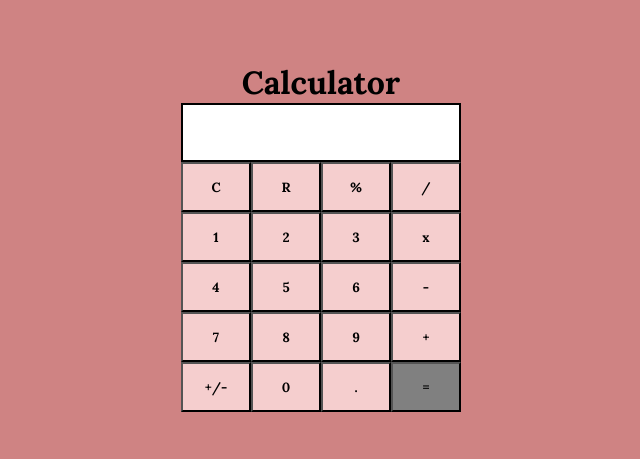
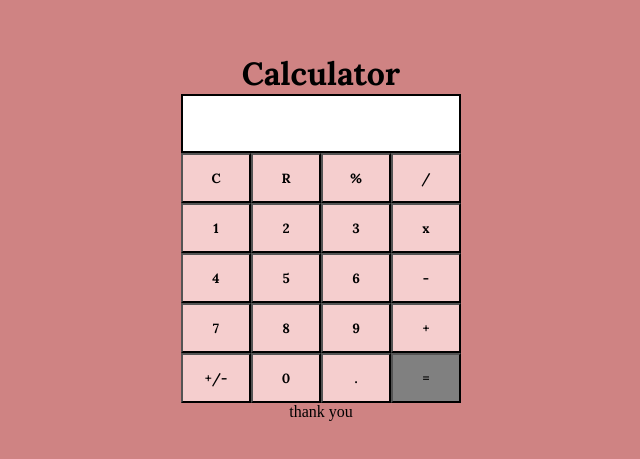
Before and after one commit to harsh-081004/Calculator, a React (Vite) app: page / in a window 1280 px wide. Shown: the part 163-622 px from the top of the page, without its empty margins (319-959 px from the left). Built offline with nearby package versions, Linux system fonts and the light colour scheme.

Commit message:
thank you added

```diff
--- a/src/App.jsx
+++ b/src/App.jsx
@@ -115,6 +115,7 @@ const App = () => {
           =
         </button>
         </div>
+        thank you
         </div>
   );
 };
```
